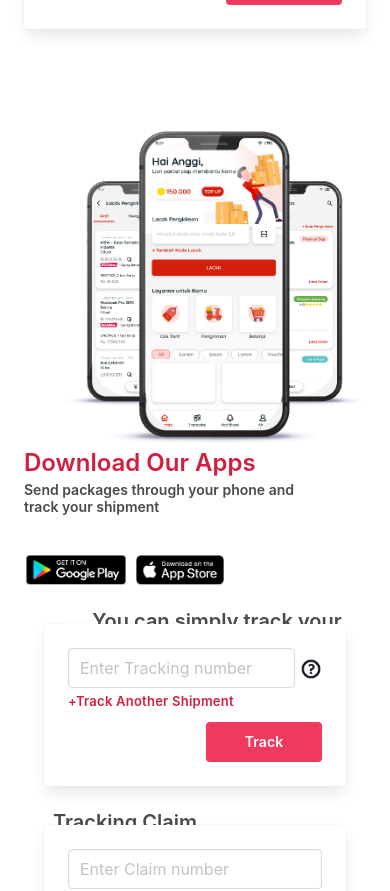
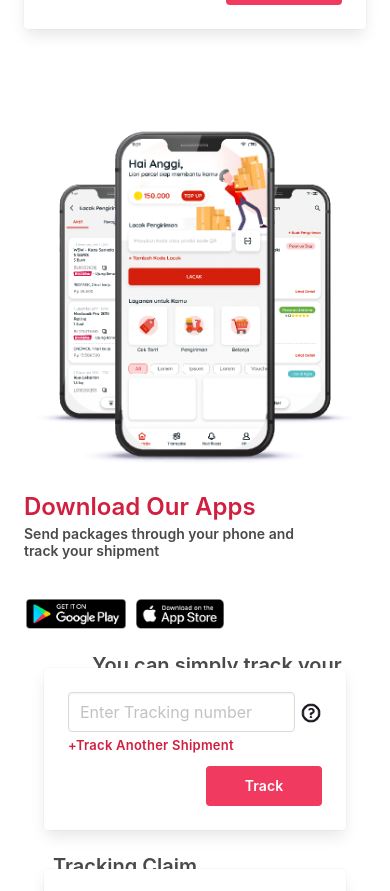
Before and after one commit to josuastg/revamp-website, a Vue app: page / in a window 390 px wide. Shown: the part 819-1710 px from the top of the page. Built offline with nearby package versions, Linux system fonts and the light colour scheme.

Commit message:
change styling css and assets mobile logo

```diff
--- a/src/components/home/MobileLogo.vue
+++ b/src/components/home/MobileLogo.vue
@@ -1,8 +1,8 @@
 <template>
-  <div class="container">
+  <!-- <div class="container"> -->
     <div class="content">
     <div class="img-logo" :style="item"/>
-</div>
+<!-- </div> -->
   </div>
 </template>
 
@@ -24,16 +24,18 @@ export default {
 
 <style scoped>
 .img-logo {
-  width: 380px;
-  height: 320px;
+  width: 340px;
+  height: 340px;
   background-position: center;
   background-repeat: no-repeat;
   background-size: contain;
+  align-self: center;
 }
 
-/* .content{
+.content{
   display: flex;
   flex-direction: row;
+  justify-content: center;
 
-} */
+}
 </style>
```
